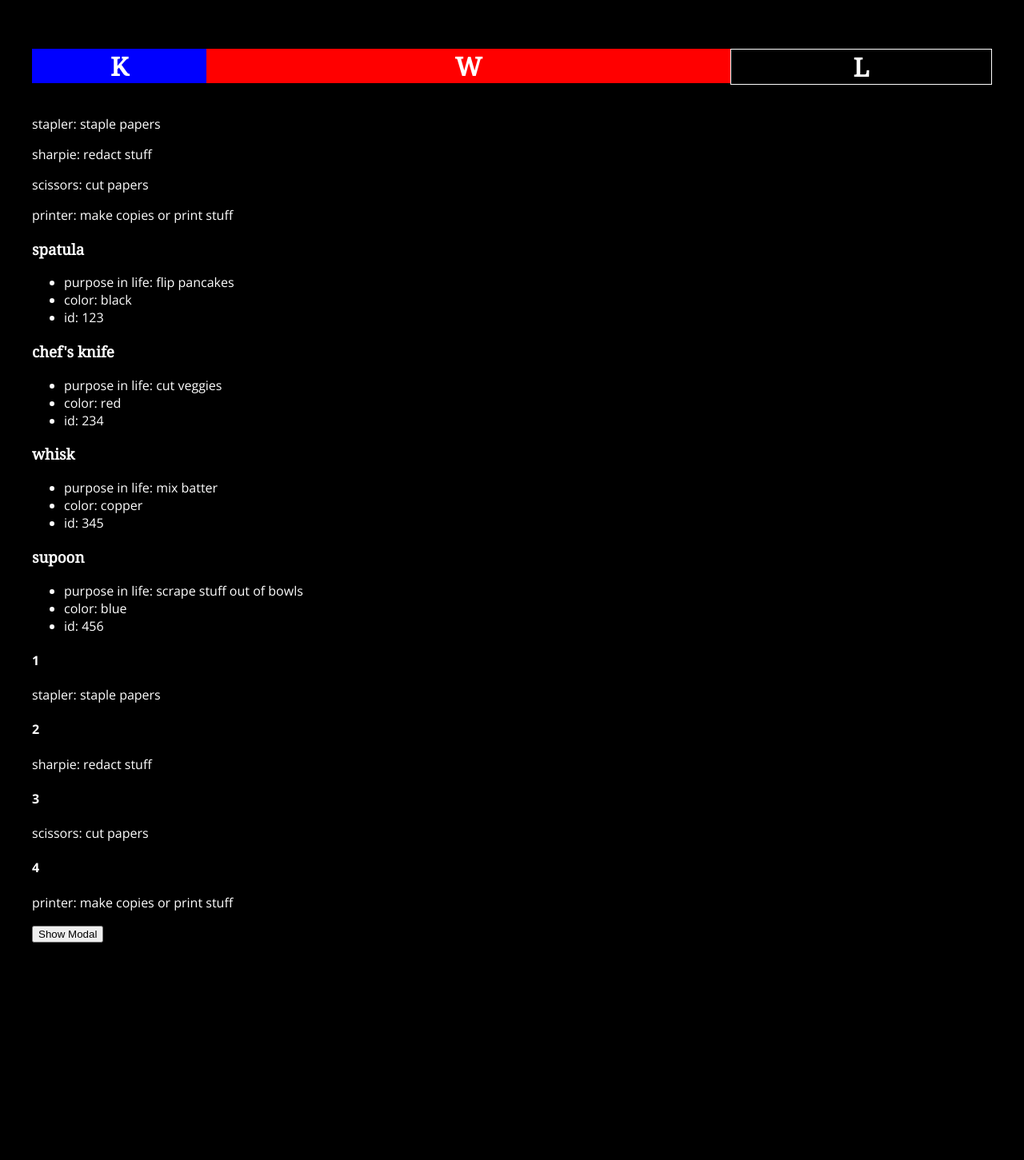
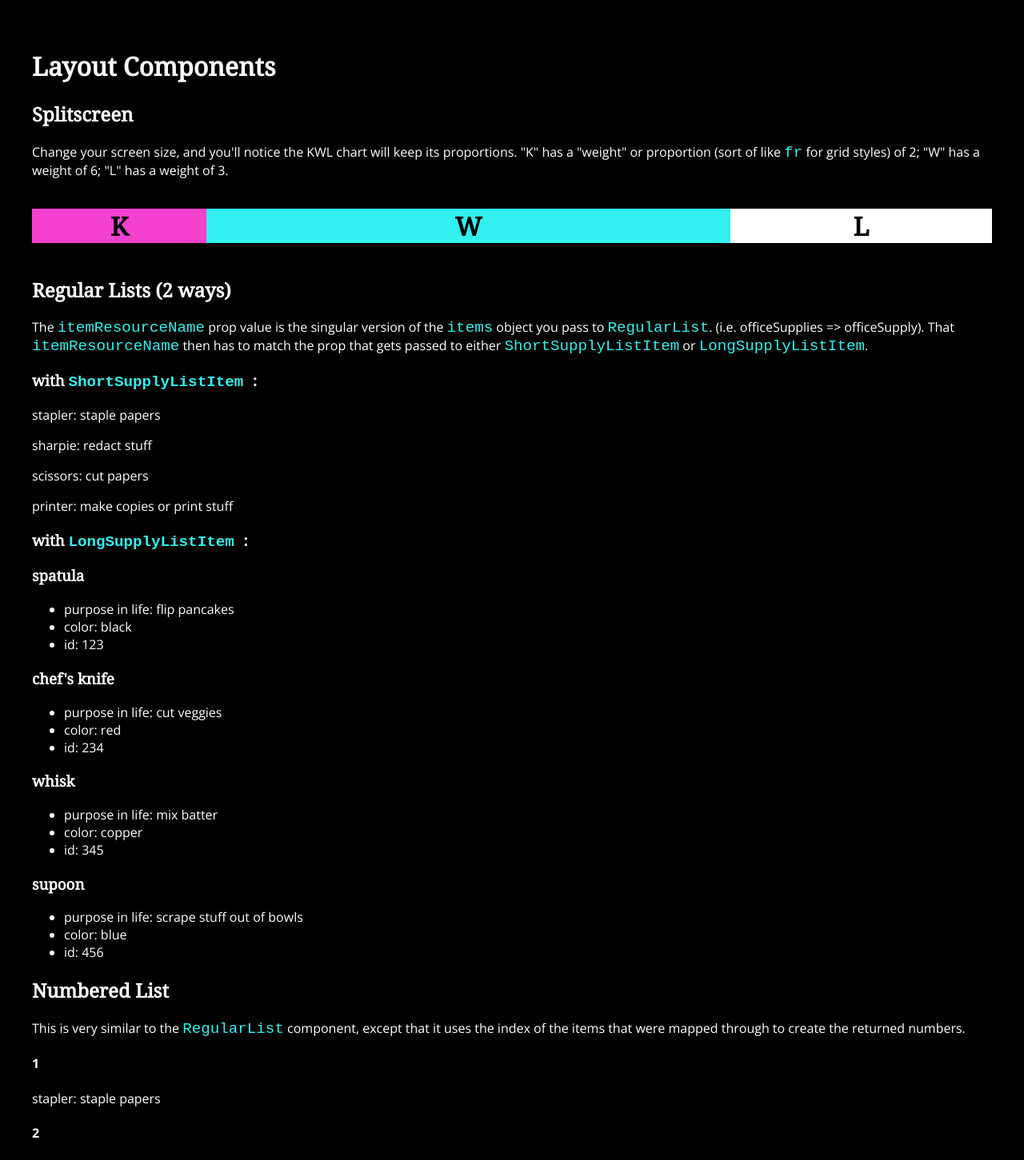
Before and after one commit to marissahuysentruyt/react-design-patterns-practice, a React (Create React App) app: page / in a window 1280 px wide. Shown: the top 1451 px of the page at 80% size. Before the commit the page ends 1219 px from the top, so only its background shows below. Built offline with nearby package versions, Linux system fonts and the light colour scheme.

Commit message:
:sparkles: feat: new context for layouts
Add more description of all layout components

```diff
--- a/src/App.js
+++ b/src/App.js
@@ -6,15 +6,15 @@ import { NumberedList } from "./NumberedList";
 import { Modal } from "./Modal";
 
 const LeftComponent = ({title}) => {
-  return <h1 style={{ backgroundColor: "blue"}}>{title}</h1>
+  return <h1 style={{ color: "#000", backgroundColor: "#f542ce" }}>{title}</h1>
 }
 
 const CenterComponent = ({title}) => {
-  return <h1 style={{ backgroundColor: "red"}}>{title}</h1>
+  return <h1 style={{ color: "#000", backgroundColor: "#32f0ed" }}>{title}</h1>
 }
 
 const RightComponent = ({title}) => {
-  return <h1 style={{ textTransform: "uppercase", border: "1px solid white"}}>{title}</h1>
+  return <h1 style={{ color: "#000", backgroundColor: "#fff" }}>{title}</h1>
 }
 
 const officeSupplies = [
@@ -68,30 +68,43 @@ const kitchenUtensils = [
 function App() {
   return (
     <>
+      <h1>Layout Components</h1>
+
+      <h2>Splitscreen</h2>
+      <p>Change your screen size, and you'll notice the KWL chart will keep its proportions. "K" has a "weight" or proportion (sort of like <code>fr</code> for grid styles) of 2; "W" has a weight of 6; "L" has a weight of 3.</p>
       <SplitScreen leftWeight="2" centerWeight="6" rightWeight="3">
         <LeftComponent title="K"></LeftComponent>
         <CenterComponent title="W"></CenterComponent>
         <RightComponent title="L"></RightComponent>
       </SplitScreen>
 
-      {/* the resource name must match what is named as the prop in the list item component */}
+      <h2>Regular Lists (2 ways)</h2>
+      <p>
+        The <code>itemResourceName</code> prop value is the singular version of the <code>items</code> object you pass to <code>RegularList</code>. (i.e. officeSupplies => officeSupply). That <code>itemResourceName</code> then has to match the prop that gets passed to either <code>ShortSupplyListItem</code> or <code>LongSupplyListItem</code>.
+      </p>
+      <h3>with <code>ShortSupplyListItem </code>:</h3>
       <RegularList
         items={officeSupplies}
         itemResourceName="officeSupply"
         itemComponent={ShortSupplyListItem}
       />
+      <h3>with <code>LongSupplyListItem </code>:</h3>
       <RegularList
         items={kitchenUtensils}
         itemResourceName="kitchenUtensil"
         itemComponent={LongSupplyListItem}
       />
 
+      <h2>Numbered List</h2>
+      <p>This is very similar to the <code>RegularList</code> component, except that it uses the index of the items that were mapped through to create the returned numbers.</p>
       <NumberedList
         items={officeSupplies}
         itemResourceName="officeSupply"
         itemComponent={ShortSupplyListItem}
       />
 
+      <h2>Modal/Dialog</h2>
+      <p>Getting ahead a little, this is an example of an <em>uncontrolled</em> modal or dialog. All state for showing or not showing the modal is taken care of by the <code>Modal</code> component itself.</p>
       <Modal>
         <h2>You opened the modal! 🎉</h2>
         <RegularList
```
